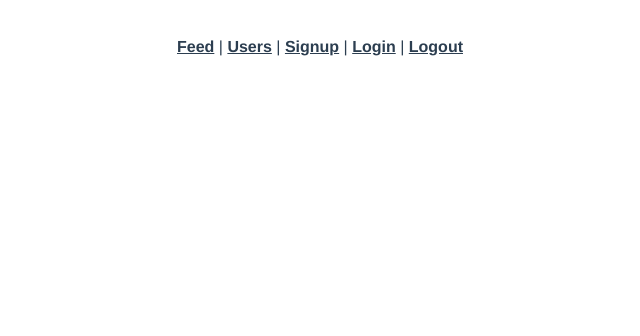
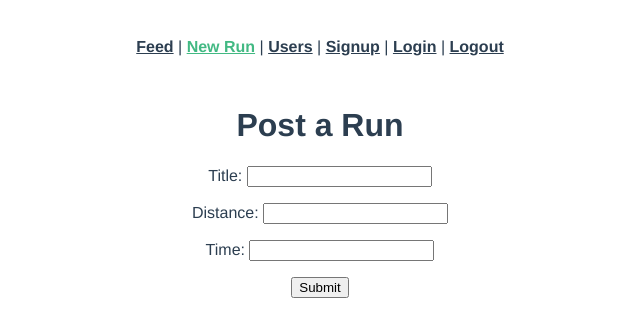
Before and after one commit to mikemorton72/capstone-project-vue-frontend, a Vue app: page /runs/new in a window 1280 px wide. Shown: the top 336 px of the page, without its empty margins (320-960 px from the left). Built offline with nearby package versions, Linux system fonts and the light colour scheme.

Commit message:
creates basic page for creating new runs

```diff
--- a/src/App.vue
+++ b/src/App.vue
@@ -3,6 +3,7 @@
     <div id="nav">
       <!-- <router-link to="/">Home</router-link> | -->
       <router-link to="/">Feed</router-link> |
+      <router-link to="/runs/new">New Run</router-link> |
       <router-link to="/users">Users</router-link> |
       <router-link to="/signup">Signup</router-link> |
       <router-link to="/login">Login</router-link> |
--- a/src/router/index.js
+++ b/src/router/index.js
@@ -5,6 +5,7 @@ import Login from "../views/Login.vue";
 import Logout from "../views/Logout.vue";
 import RunIndex from "../views/RunIndex.vue";
 import UserIndex from "../views/UserIndex.vue";
+import RunsNew from "../views/RunsNew.vue";
 
 Vue.use(VueRouter);
 
@@ -35,6 +36,11 @@ const routes = [
     component: RunIndex,
   },
   {
+    path: "/runs/new",
+    name: "runsNew",
+    component: RunsNew,
+  },
+  {
     path: "/users",
     name: "users",
     component: UserIndex,
--- /dev/null
+++ b/src/views/RunsNew.vue
@@ -0,0 +1,48 @@
+<template>
+  <div>
+    <h1>Post a Run</h1>
+    <form v-on:submit.prevent="submit()">
+      <ul v-for="error in errors" v-bind:key="error.id">
+        <li>{{ error }}</li>
+      </ul>
+      <p>
+        <label>Title: </label>
+        <input type="text" v-model="newRun.title" />
+      </p>
+      <p>
+        <label>Distance: </label>
+        <input type="text" v-model="newRun.distance" />
+      </p>
+      <p>
+        <label>Time: </label>
+        <input type="text" v-model="newRun.elapsed_time" />
+      </p>
+      <input type="submit" />
+    </form>
+  </div>
+</template>
+<script>
+import axios from "axios";
+export default {
+  data: function () {
+    return {
+      newRun: {},
+      errors: {},
+    };
+  },
+  methods: {
+    submit: function () {
+      axios
+        .post("/runs", this.newRun)
+        .then(() => {
+          this.newRun = {};
+          this.$router.push("/");
+        })
+        .catch((errors) => {
+          this.errors = errors.response.data.errors;
+          console.log(errors.response.data.errors);
+        });
+    },
+  },
+};
+</script>
```
